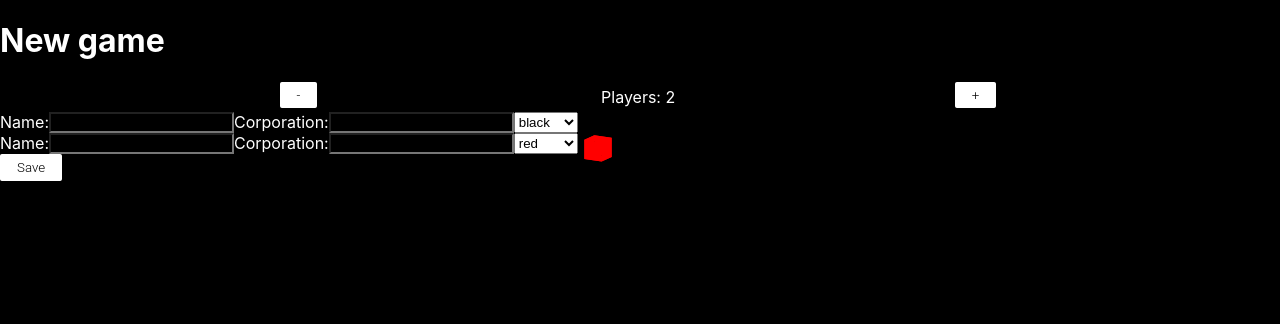
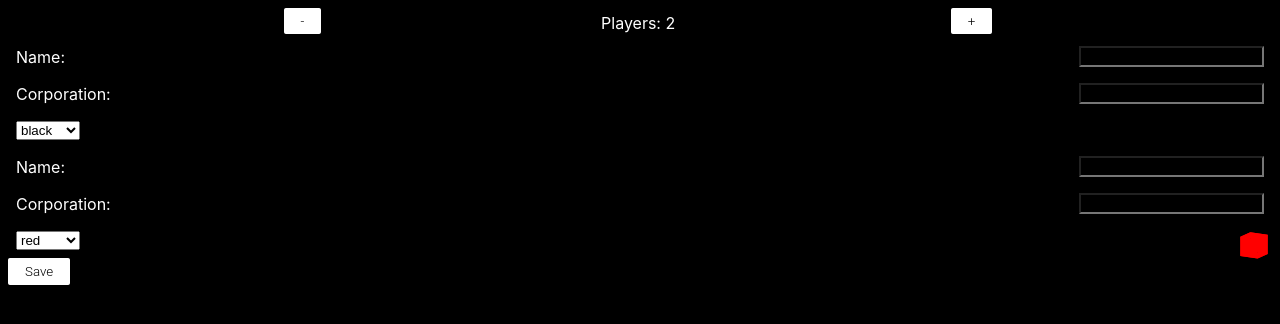
Before and after one commit to the-broken-tile/preserving-mars, a React app: page / in a window 1280 px wide. Shown: the top 324 px of the page. Built offline with nearby package versions, Linux system fonts and the light colour scheme.

Commit message:
slight style improvements

```diff
--- a/src/Component/Cube/cube.css
+++ b/src/Component/Cube/cube.css
@@ -15,7 +15,7 @@
     transform-origin: center;
     transform-style: preserve-3d;
     transform: rotateX(75deg) rotateZ(210deg);
-    translate: 50% calc(-25% + var(--z));
+    translate: 0 calc(-25% + var(--z));
 
     width: var(--x);
     height: var(--y);
--- a/src/Model/Player.ts
+++ b/src/Model/Player.ts
@@ -4,18 +4,20 @@ import { Color, Corporation, Development } from "."
 export default class Player {
   public readonly id: string = v4()
   private constructor(
+    public readonly index: number,
     public readonly name: string,
     public readonly color: Color,
     public readonly corporation: Corporation,
     public readonly developments: Development[],
   ) {}
 
-  public static create(color: Color): Player {
-    return new Player("", color, Corporation.create(), [])
+  public static create(index: number, color: Color): Player {
+    return new Player(index, "", color, Corporation.create(), [])
   }
 
   public setName(name: string): Player {
     const p: Writeable<Player> = new Player(
+      this.index,
       name,
       this.color,
       this.corporation,
@@ -28,6 +30,7 @@ export default class Player {
 
   public setCorporation(corporation: Corporation): Player {
     const p: Writeable<Player> = new Player(
+      this.index,
       this.name,
       this.color,
       corporation,
@@ -40,6 +43,7 @@ export default class Player {
 
   public setColor(color: Color): Player {
     const p: Writeable<Player> = new Player(
+      this.index,
       this.name,
       color,
       this.corporation,
--- a/src/View/CreatePlayerView/CreatePlayerView.tsx
+++ b/src/View/CreatePlayerView/CreatePlayerView.tsx
@@ -37,19 +37,24 @@ export default function CreatePlayerView({
   }
 
   return (
-    <>
+    <ul className="create-player">
+      <li>
         <label htmlFor={`name-${player.id}`}>{t("Name")}: </label>
         <input
           onInput={handleNameChange}
           value={player.name}
           id={`name-${player.id}`}
         />
+      </li>
+      <li>
         <label htmlFor={`corporation-${player.id}`}>{t("Corporation")}:</label>
         <input
           onInput={handleCorporationChange}
           value={player.corporation?.name ?? ""}
           id={`corporation-${player.id}`}
         />
+      </li>
+      <li>
         <label htmlFor={`color-${player.id}`} className="color-label">
           {t("Color")}
         </label>
@@ -71,6 +76,7 @@ export default function CreatePlayerView({
           )}
         </select>
         {player.color && <Cube color={player.color} />}
-    </>
+      </li>
+    </ul>
   )
 }
--- a/src/View/CreatePlayerView/create-player-view.css
+++ b/src/View/CreatePlayerView/create-player-view.css
@@ -1,3 +1,20 @@
 .color-label {
   display: none;
 }
+.create-player {
+    margin: 0;
+    list-style: none;
+    display: flex;
+    flex-direction: column;
+}
+
+.create-player > li {
+    padding: 8px;
+    display: flex;
+    align-items: center;
+    justify-content: space-between;
+}
+
+.create-player input {
+    display: block;
+}
--- a/src/View/NewGameView/NewGameView.tsx
+++ b/src/View/NewGameView/NewGameView.tsx
@@ -11,8 +11,8 @@ import { chooseNext } from "@/Model/Color"
 
 export default function NewGameView(): JSX.Element {
   const [players, setPlayers] = useState<Player[]>([
-    Player.create("black"),
-    Player.create("red"),
+    Player.create(1, "black"),
+    Player.create(2, "red"),
   ])
   const [errors, setErrors] = useState<string[]>([])
 
@@ -23,7 +23,7 @@ export default function NewGameView(): JSX.Element {
 
     setPlayers((prev: Player[]): Player[] => [
       ...prev,
-      Player.create(chooseNext(prev.map(p => p.color))),
+      Player.create(prev.length + 1, chooseNext(prev.map(p => p.color))),
     ])
   }
 
@@ -62,8 +62,7 @@ export default function NewGameView(): JSX.Element {
   }
 
   return (
-    <form onSubmit={handleSubmit}>
-      <h1>{t("New game")}</h1>
+    <form onSubmit={handleSubmit} className="new-player-form">
       <div className="players-count">
         <button
           type="button"
@@ -88,7 +87,7 @@ export default function NewGameView(): JSX.Element {
       <ul>
         {players.map(
           (r: Player): JSX.Element => (
-            <li key={r.id} className="player-row">
+            <li key={r.id}>
               <CreatePlayerView
                 player={r}
                 onChange={handlePlayerChange}
--- a/src/View/NewGameView/new-game-view.css
+++ b/src/View/NewGameView/new-game-view.css
@@ -1,8 +1,9 @@
+.new-player-form {
+    padding: 8px;
+}
+
 .players-count {
   display: flex;
   align-items: center;
   justify-content: space-evenly;
 }
-.player-row {
-  display: flex;
-}
--- a/src/container/Validator/PlayerValidator.ts
+++ b/src/container/Validator/PlayerValidator.ts
@@ -1,5 +1,6 @@
 import { ValidationError, ValidatorInterface } from "."
 import { Player } from "@/Model"
+import { t } from "@/i18n"
 
 export default class PlayerValidator implements ValidatorInterface {
   public validate(value: any): ValidationError[] {
@@ -10,15 +11,22 @@ export default class PlayerValidator implements ValidatorInterface {
     const errors: ValidationError[] = []
 
     if (value.name === "") {
-      errors.push(new ValidationError(`Player "${value.id}" name is missing.`))
+      errors.push(this.createValidationError(value.index, t("name is missing")))
     }
 
     if (value.corporation.name === "") {
       errors.push(
-        new ValidationError(`Player "${value.id}" corporation is missing.`),
+        this.createValidationError(value.index, t("corporation is missing")),
       )
     }
 
     return errors
   }
+
+  private createValidationError(
+    index: number,
+    message: string,
+  ): ValidationError {
+    return new ValidationError(`[${index}] ${message}.`)
+  }
 }
```
Lines whose indentation alone changed are shown as unchanged.
